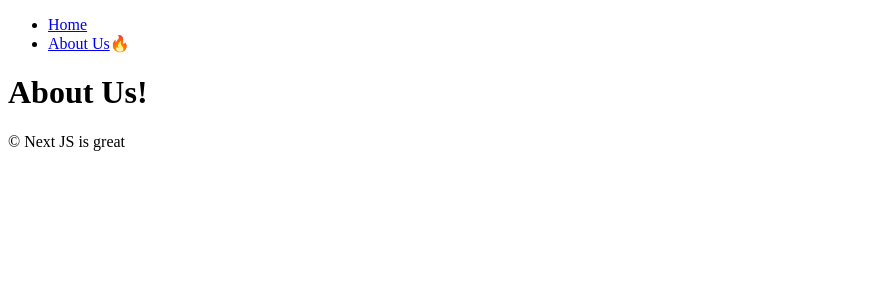
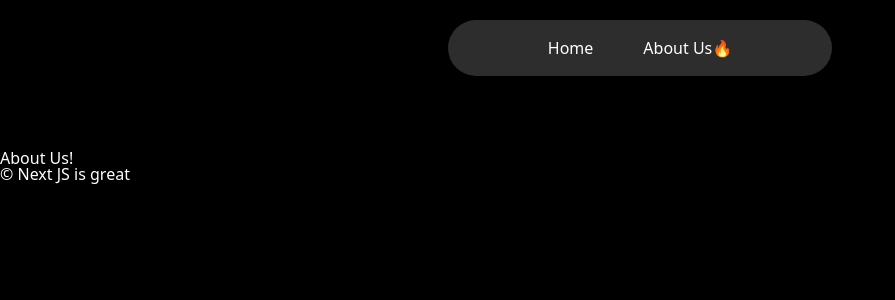
Before and after one commit to HyonHyonKOR/next-js-start, a Next.js app: page /about-us in a window 1280 px wide. Shown: the top 300 px of the page, without its empty margins (0-895 px from the left). Built offline with nearby package versions, Linux system fonts and the light colour scheme.

Commit message:
feat:css module

```diff
--- a/app/(home)/page.tsx
+++ b/app/(home)/page.tsx
@@ -16,9 +16,9 @@ export default async function HomePage() {
   const movies = await getMovies();
   return (
     <div>
-      {" "}
       {movies.map((movie) => (
         <li key={movie.id}>
+          <img src={movie.poster_path} alt={movie.title} />
           <Link href={`/movies/${movie.id}`}>{movie.title}</Link>
         </li>
       ))}
--- a/app/layout.tsx
+++ b/app/layout.tsx
@@ -1,3 +1,4 @@
+import "../styles/global.css";
 import { Metadata } from "next";
 import Navigation from "../components/navigation";
 
--- a/components/navigation.tsx
+++ b/components/navigation.tsx
@@ -2,11 +2,12 @@
 
 import Link from "next/link";
 import { usePathname } from "next/navigation";
+import styles from "../styles/navigation.module.css";
 
 export default function Navigation() {
   const path = usePathname();
   return (
-    <nav>
+    <nav className={styles.nav}>
       <ul>
         <li>
           <Link href="/">Home</Link>
--- /dev/null
+++ b/styles/global.css
@@ -0,0 +1,141 @@
+html,
+body,
+div,
+span,
+applet,
+object,
+iframe,
+h1,
+h2,
+h3,
+h4,
+h5,
+h6,
+p,
+blockquote,
+pre,
+a,
+abbr,
+acronym,
+address,
+big,
+cite,
+code,
+del,
+dfn,
+em,
+img,
+ins,
+kbd,
+q,
+s,
+samp,
+small,
+strike,
+strong,
+sub,
+sup,
+tt,
+var,
+b,
+u,
+i,
+center,
+dl,
+dt,
+dd,
+ol,
+ul,
+li,
+fieldset,
+form,
+label,
+legend,
+table,
+caption,
+tbody,
+tfoot,
+thead,
+tr,
+th,
+td,
+article,
+aside,
+canvas,
+details,
+embed,
+figure,
+figcaption,
+footer,
+header,
+hgroup,
+menu,
+nav,
+output,
+ruby,
+section,
+summary,
+time,
+mark,
+audio,
+video {
+  margin: 0;
+  padding: 0;
+  border: 0;
+  font-size: 100%;
+  font: inherit;
+  vertical-align: baseline;
+}
+/* HTML5 display-role reset for older browsers */
+article,
+aside,
+details,
+figcaption,
+figure,
+footer,
+header,
+hgroup,
+menu,
+nav,
+section {
+  display: block;
+}
+body {
+  line-height: 1;
+}
+ol,
+ul {
+  list-style: none;
+}
+blockquote,
+q {
+  quotes: none;
+}
+blockquote:before,
+blockquote:after,
+q:before,
+q:after {
+  content: "";
+  content: none;
+}
+table {
+  border-collapse: collapse;
+  border-spacing: 0;
+}
+
+body {
+  padding-top: 150px;
+  font-family: system-ui, -apple-system, BlinkMacSystemFont, "Segoe UI", Roboto,
+    Oxygen, Ubuntu, Cantarell, "Open Sans", "Helvetica Neue", sans-serif;
+  background-color: black;
+  color: white;
+}
+
+a {
+  color: inherit;
+  text-decoration: none;
+}
+
+a:hover {
+  text-decoration: underline;
+}
--- /dev/null
+++ b/styles/navigation.module.css
@@ -0,0 +1,26 @@
+.nav {
+  background-color: #2d2d2d;
+  position: fixed;
+  width: 30%;
+  margin: 0 auto;
+  top: 20px;
+  border-radius: 50px;
+  padding: 20px 0px;
+  left: 50%;
+  z-index: 10;
+  transform: translateX(-50%);
+}
+
+.nav ul {
+  display: flex;
+  justify-content: center;
+  gap: 50px;
+}
+.nav ul li {
+  list-style: none;
+  transform: none;
+  transition: all 0.1s ease-in-out;
+}
+.nav ul li:hover {
+  transform: scale(1.05);
+}
```
Also changed, not shown: components/movie.tsx (added, +16 -0 lines).
